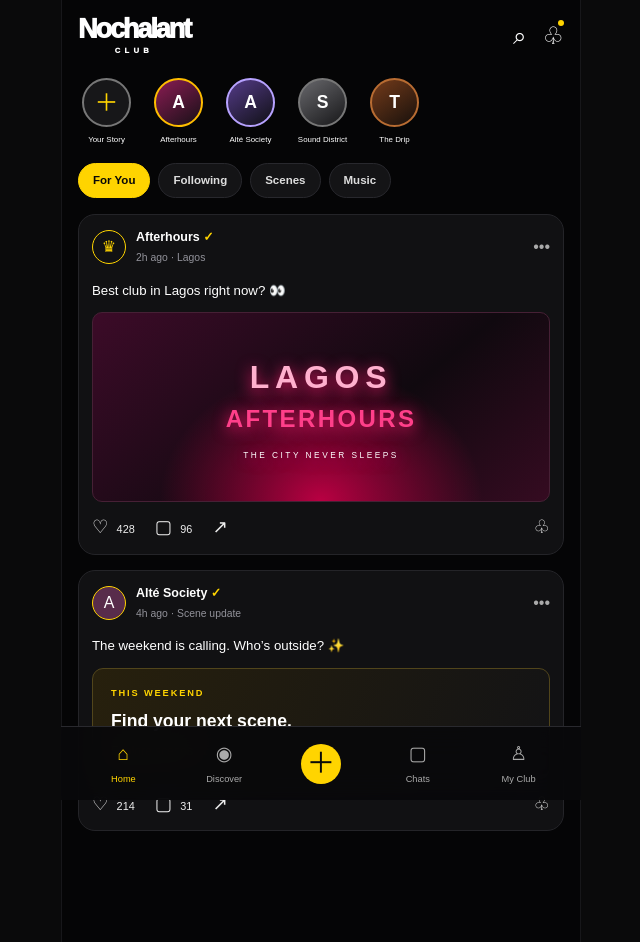
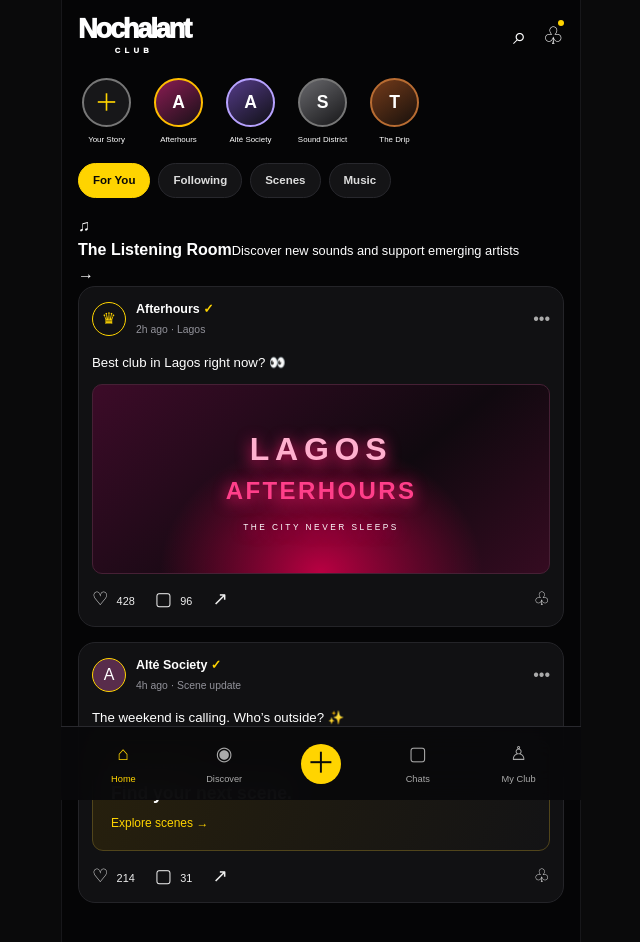
Before and after one commit to mrceogodwin/Nochalant, a Next.js app: page /club in a window 1280 px wide. Shown: the top 942 px of the page, without its empty margins (319-959 px from the left). Built offline with nearby package versions, Linux system fonts and the light colour scheme.

Commit message:
feat(v2): connect home feed to listening room

```diff
--- a/src/app/club/page.tsx
+++ b/src/app/club/page.tsx
@@ -15,7 +15,7 @@ export default function ClubHome() {
       <button className="story-item"><span className="story-avatar add-story">＋</span><small>Your Story</small></button>
       {stories.map(s=><button className="story-item" key={s.name}><span className={"story-avatar "+s.tone}><b>{s.name.slice(0,1)}</b></span><small>{s.name}</small></button>)}
     </section>
-    <nav className="feed-tabs">{tabs.map(t=><button key={t} onClick={()=>setTab(t)} className={tab===t?"selected":""}>{t}</button>)}</nav>
+    <nav className="feed-tabs">{tabs.map(t=><button key={t} onClick={()=>setTab(t)} className={tab===t?"selected":""}>{t}</button>)}</nav><Link href="/listening-room" className="music-entry"><span>♫</span><div><strong>The Listening Room</strong><small>Discover new sounds and support emerging artists</small></div><b>→</b></Link>
     <article className="post-card">
       <header className="post-author"><span className="author-avatar">♛</span><div><strong>Afterhours <b className="verified">✓</b></strong><small>2h ago · Lagos</small></div><button className="more-button" aria-label="More options">•••</button></header>
       <p className="post-copy">Best club in Lagos right now? 👀</p>
```
